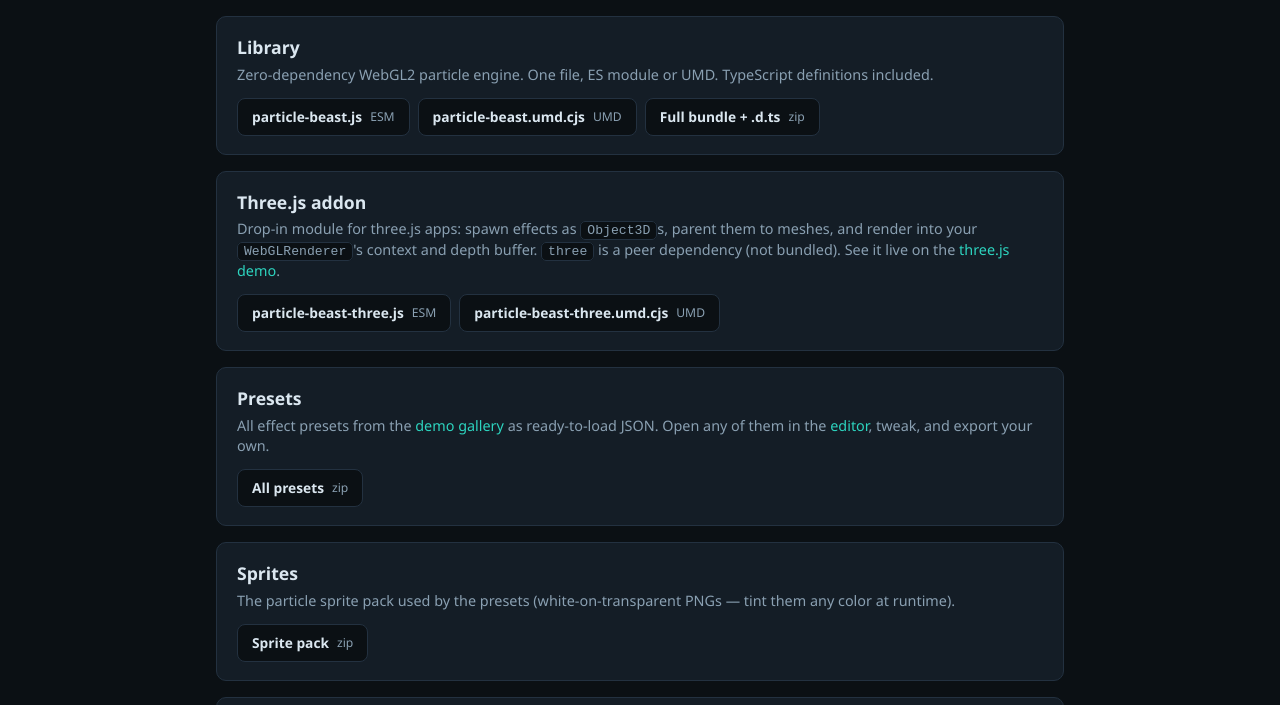
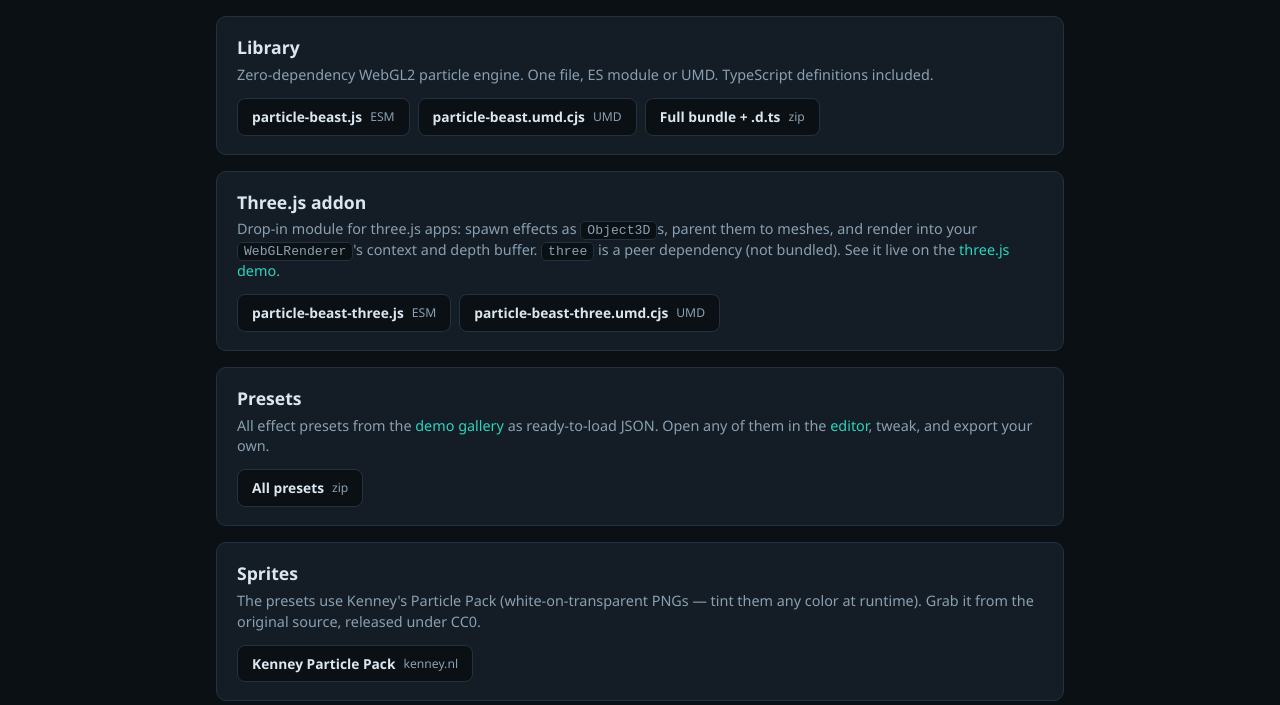
Before and after one commit to glenwrhodes/ParticleBeast, a website built with Vite: page downloads.html in a window 1280 px wide. Shown: the part 62-767 px from the top of the page. Built offline with nearby package versions, Linux system fonts and the light colour scheme.

Commit message:
Update sprite pack information: change description to specify Kenney's Particle Pack and update download link to the original source.

```diff
--- a/downloads.html
+++ b/downloads.html
@@ -94,9 +94,9 @@
 
       <section class="dl-section">
         <h2>Sprites</h2>
-        <p>The particle sprite pack used by the presets (white-on-transparent PNGs — tint them any color at runtime).</p>
+        <p>The presets use Kenney's Particle Pack (white-on-transparent PNGs — tint them any color at runtime). Grab it from the original source, released under CC0.</p>
         <div class="dl-links">
-          <a class="dl-btn" href="/downloads/sprites.zip" aria-label="Download sprite pack as zip">Sprite pack <span class="size">zip</span></a>
+          <a class="dl-btn" href="https://kenney.nl/assets/particle-pack" target="_blank" rel="noopener" aria-label="Download Kenney Particle Pack from kenney.nl (opens in new tab)">Kenney Particle Pack <span class="size">kenney.nl</span></a>
         </div>
       </section>
 
```
